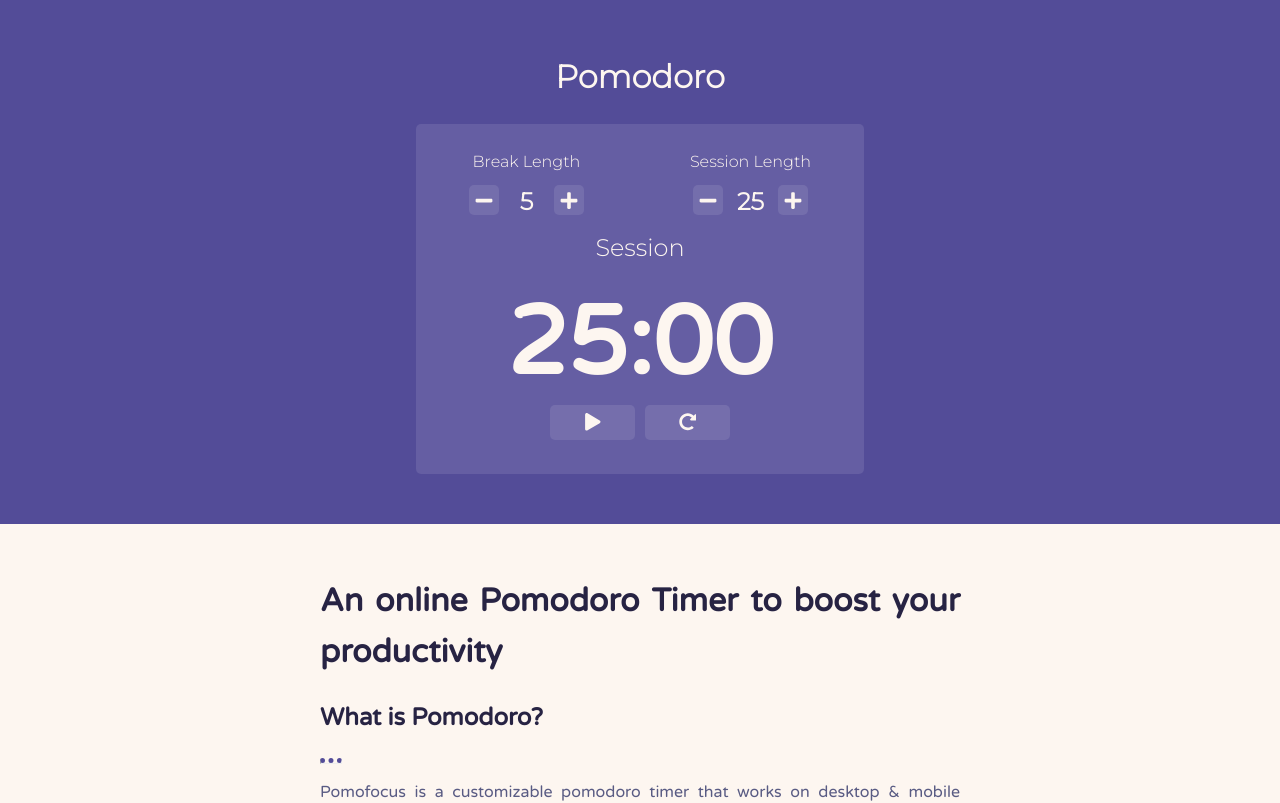
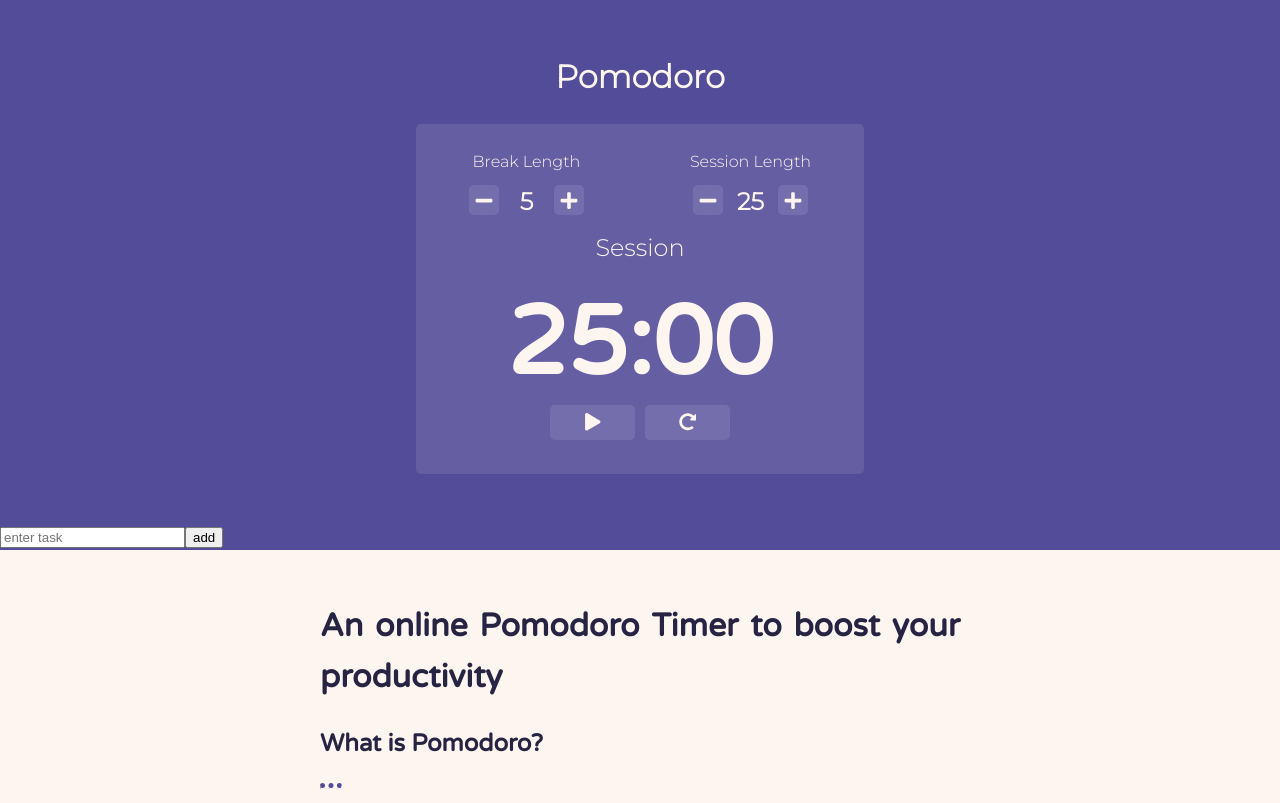
Before and after one commit to abroroo/pomodoro-timer, a React (Create React App) app: page / in a window 1280 px wide. Shown: the top 803 px of the page. Built offline with nearby package versions, Linux system fonts and the light colour scheme.

Commit message:
ToDoList file is added

```diff
--- a/src/App.js
+++ b/src/App.js
@@ -3,7 +3,7 @@
 import Times from './Times';
 import Controller from './Controller';
 import './App.css';
-
+import TodoList from "./TodoList";
 
 export default class App extends Component {
   constructor(props) {
@@ -157,6 +157,8 @@
         <audio id="beep" preload="auto" src="https://goo.gl/65cBl1" ref={this.audioBeep}></audio>
        </div>
 
+      <TodoList />
+
          <div className="body-text">
           <div className="text-box">
 
--- /dev/null
+++ b/src/ToDoList.js
@@ -0,0 +1,17 @@
+import React, { Component } from "react";
+
+export default class TodoList extends Component {
+  render() {
+    return (
+      <div className="todoListMain">
+        <div className="header">
+          <form>
+            <input placeholder="enter task">
+            </input>
+            <button type="submit">add</button>
+          </form>
+        </div>
+      </div>
+    );
+  }
+}
```
